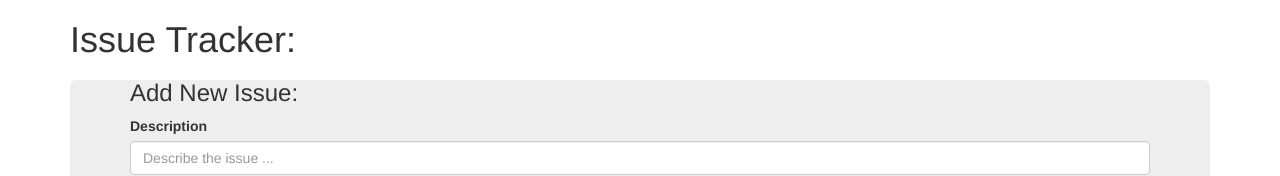
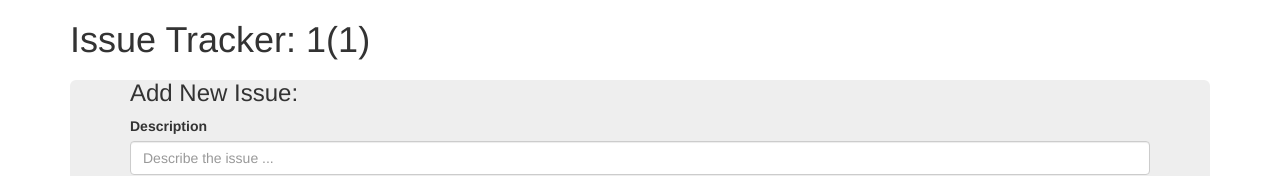
Before and after one commit to hasan-rakib-cse/issue-tracker, a plain HTML site: page index.html in a window 1280 px wide. Both pictures are taken after typing "Sample", "Sample" into the empty fields and a click on the button "Add". Shown: the top 176 px of the page. Drawn offline with nearby package versions, Linux system fonts and the light colour scheme.

Commit message:
total issue and active issue counting

```diff
--- a/index.html
+++ b/index.html
@@ -12,7 +12,7 @@
   </head>
   <body onload="fetchIssues()">
     <div class="container">
-      <h1>Issue Tracker:</h1>
+      <h1>Issue Tracker: <span id="activeIssue"></span>(<span id="totalIssue"></span>)</h1>
 
       <div style="padding-top: 0; padding-bottom: 0;" class="jumbotron">
         <h3>Add New Issue:</h3>
--- a/main.js
+++ b/main.js
@@ -41,7 +41,20 @@ const fetchIssues = () => {
   const issuesList = document.getElementById('issuesList');
   issuesList.innerHTML = '';
 
+  totalIssueId = document.getElementById('totalIssue');
+  activeIssueId = document.getElementById('activeIssue');
+
+  let totalIssueNumber = 0;
+  let activeIssueNumber = 0;
+  let closedIssueNumber = 0;
+
+  if(!issues.status) {
+    totalIssueId.innerText = totalIssueNumber;
+    activeIssueId.innerText = activeIssueNumber;
+  }
+
   for (var i = 0; i < issues.length; i++) {
+    console.log(issues.length)
     const {id, description, severity, assignedTo, status} = issues[i];
     if(status == 'Open') {
       issuesList.innerHTML +=   `<div class="well">
@@ -55,6 +68,8 @@ const fetchIssues = () => {
                                 </div>`;
     }
     if(status == 'Closed') {
+      closedIssueNumber++;
+
       issuesList.innerHTML +=   `<div class="well">
                                 <h6>Issue ID: ${id} </h6>
                                 <p><span class="label label-info"> ${status} </span></p>
@@ -66,5 +81,10 @@ const fetchIssues = () => {
                                 </div>`;
     }
 
+    totalIssueNumber = issues.length;
+    totalIssueId.innerText = totalIssueNumber;
+    activeIssueNumber = totalIssueNumber - closedIssueNumber;
+    activeIssueId.innerText = activeIssueNumber;
+
   }
 }
```
